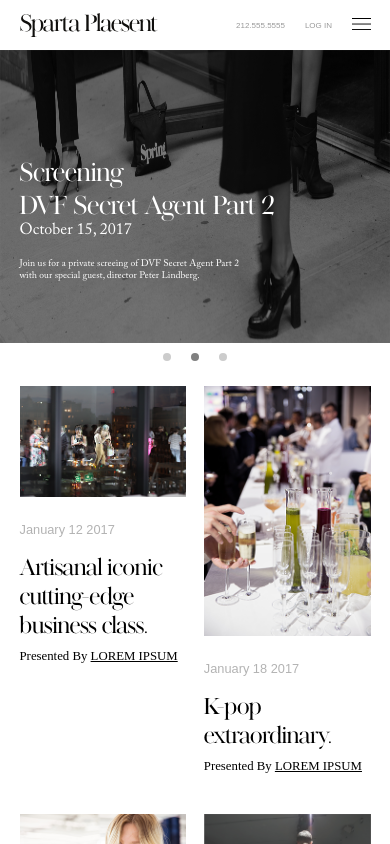
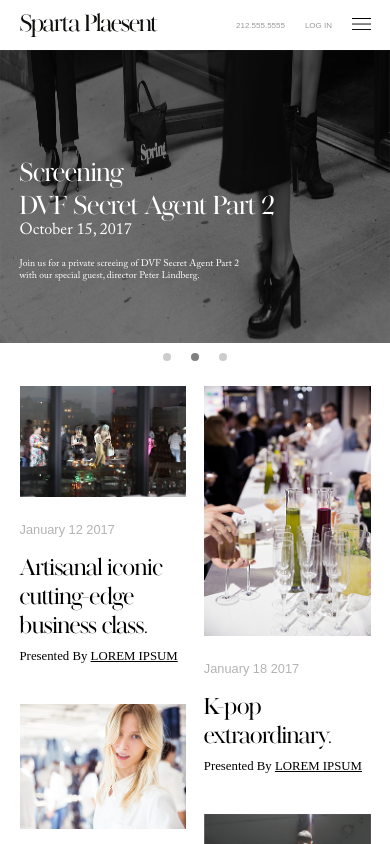
Before and after one commit to RajisteB/iw-sample, a React (Create React App) app: page / in a window 390 px wide. Shown: the top 844 px of the page. Built offline with nearby package versions, Linux system fonts and the light colour scheme.

Commit message:
flexbox masonry grid

```diff
--- a/package.json
+++ b/package.json
@@ -7,7 +7,7 @@
     "npm-run-all": "^4.1.3",
     "react": "^16.3.2",
     "react-dom": "^16.3.2",
-    "react-masonry-component": "^6.2.0",
+    "react-masonry-css": "^1.0.11",
     "react-scripts": "1.1.4"
   },
   "scripts": {
--- a/src/App.css
+++ b/src/App.css
@@ -116,41 +116,56 @@
   border-radius: 50%;
   background-color: gray; }
 
-.main-grid {
+.mobile-grid {
+  width: 90%;
+  margin: 0 auto;
+  max-width: 800px;
+  display: flex;
+  align-items: flex-start;
+  justify-content: space-between; }
+
+.col-grid-container {
   width: 90%;
   margin: 0 auto;
   max-width: 1440px;
-  flex-wrap: wrap;
   display: flex;
-  align-items: space-between;
-  justify-content: space-between; }
+  justify-content: space-between;
+  height: auto; }
 
-.grid-item {
+.grid-col {
+  width: 30%; }
+
+.mobile-col {
+  width: 47.5%;
+  display: flex;
+  flex-direction: column;
+  align-items: space-between; }
+
+.gridItems {
   padding: 15px 0px;
-  flex-basis: auto;
-  width: 47.5%;
+  width: 100%;
   display: flex;
   align-items: flex-start;
   justify-content: flex-start;
   flex-direction: column; }
-  .grid-item img {
+  .gridItems img {
     width: 100%; }
-  .grid-item h4 {
+  .gridItems h4 {
     color: rgba(0, 0, 0, 0.3);
     padding: 25px 0px 15px 0px;
     font-size: 0.8em;
     font-family: 'Arial', sans-serif; }
-  .grid-item h2 {
+  .gridItems h2 {
     font-size: 1.5em;
     font-family: 'Springville', sans-serif; }
-    .grid-item h2:hover {
+    .gridItems h2:hover {
       cursor: pointer;
       text-decoration: underline; }
-  .grid-item h5 {
+  .gridItems h5 {
     padding: 10px 0px;
     font-size: 0.8em;
     font-weight: thin; }
-    .grid-item h5 a {
+    .gridItems h5 a {
       color: black;
       text-decoration: underline; }
 
--- a/src/App.scss
+++ b/src/App.scss
@@ -155,17 +155,32 @@
 // ====================
 // Grid - Container
 // --------------------
-.main-grid {
+.mobile-grid {
+  width: 90%;
+  margin: 0 auto;
+  max-width: 800px;
+  @include flex(space-between, flex-start);
+}
+.col-grid-container {
   width: 90%;
   margin: 0 auto;
   max-width: 1440px;
-  flex-wrap: wrap;
-  @include flex(space-between, space-between);
+  display: flex;
+  justify-content: space-between;
+  height: auto;
 }
-.grid-item {
-  padding: 15px 0px ;
-  flex-basis: auto;
+.grid-col {
+  width: 30%;
+}
+.mobile-col {
   width: 47.5%;
+  display: flex;
+  flex-direction: column;
+  align-items: space-between;
+}
+.gridItems {
+  padding: 15px 0px;
+  width: 100%;
   @include flex(flex-start, flex-start);
   flex-direction: column;
   img {
--- a/src/components/grid.jsx
+++ b/src/components/grid.jsx
@@ -1,12 +1,12 @@
-import React from 'react';
-import GridItem from './gridItem';
-import '../App.css';
 import Layer_01 from '../images/Layer_01.png';
 import Layer_02 from '../images/Layer_02.png';
 import Layer_03 from '../images/Layer_03.png';
 import Layer_04 from '../images/Layer_04.png';
 import Layer_05 from '../images/Layer_05.png';
 import Layer_06 from '../images/Layer_06.png';
+import React from 'react';
+import GridItem from './gridItem';
+import '../App.css';
 
 const data = [
   {
@@ -47,14 +47,69 @@
   }
 ]
 
+let col0 = [],
+    col1 = [],
+    col2 = [],
+    count = 0,
+    mobile_col0 = [],
+    mobile_col1 = [];
+
 const Grid = () => {
-  return (
-    <div className="main-grid">
-      {data.map((d, idx) => {
-        return <GridItem data={d} key={d.id}/>
-      })}
-    </div>
-  )
+  let windowWidth = window.innerWidth;
+  console.log(windowWidth);
+
+  if ( windowWidth > 770 ) {
+
+    data.map(d => {
+      count === 0 ? col0.push(d) :
+      count === 1 ? col1.push(d) :
+      col2.push(d);
+      count >= 2 ? count = 0 : count++;
+    });
+
+    return (
+      <div className="col-grid-container">
+        <div className="grid-col">
+          {col0.map((d, idx) => {
+            return <GridItem data={d} key={d.id} />
+          })}
+        </div>
+        <div className="grid-col">
+          {col1.map((d, idx) => {
+            return <GridItem data={d} key={d.id} />
+          })}
+        </div>
+        <div className="grid-col">
+          {col2.map((d, idx) => {
+            return <GridItem data={d} key={d.id} />
+          })}
+        </div>
+      </div>
+    )
+
+  } else {
+
+    data.map(d => {
+      let id = d.id;
+      id === 0 || id % 2 === 0 ? mobile_col0.push(d) :
+      mobile_col1.push(d);
+    });
+
+    return (
+      <div className="mobile-grid">
+        <div className="mobile-col">
+          {mobile_col0.map((d, idx) => {
+            return <GridItem data={d} key={d.id} />
+          })}
+        </div>
+        <div className="mobile-col">
+          {mobile_col1.map((d, idx) => {
+            return <GridItem data={d} key={d.id} />
+          })}
+        </div>
+      </div>
+    )
+  }
 }
 
 export default Grid;
--- a/src/components/gridItem.jsx
+++ b/src/components/gridItem.jsx
@@ -1,8 +1,9 @@
 import React from 'react';
+import '../App.scss'
 
 const GridItem = (props) => {
   return (
-    <div className="grid-item">
+    <div className="gridItems">
       <img src={props.data.image} alt=""/>
       <h4>{props.data.date}</h4>
       <h2>{props.data.desc}</h2>
--- a/src/index.css
+++ b/src/index.css
@@ -116,41 +116,56 @@
   border-radius: 50%;
   background-color: gray; }
 
-.main-grid {
+.mobile-grid {
+  width: 90%;
+  margin: 0 auto;
+  max-width: 800px;
+  display: flex;
+  align-items: flex-start;
+  justify-content: space-between; }
+
+.col-grid-container {
   width: 90%;
   margin: 0 auto;
   max-width: 1440px;
-  flex-wrap: wrap;
   display: flex;
-  align-items: space-between;
-  justify-content: space-between; }
+  justify-content: space-between;
+  height: auto; }
 
-.grid-item {
+.grid-col {
+  width: 30%; }
+
+.mobile-col {
+  width: 47.5%;
+  display: flex;
+  flex-direction: column;
+  align-items: space-between; }
+
+.gridItems {
   padding: 15px 0px;
-  flex-basis: auto;
-  width: 47.5%;
+  width: 100%;
   display: flex;
   align-items: flex-start;
   justify-content: flex-start;
   flex-direction: column; }
-  .grid-item img {
+  .gridItems img {
     width: 100%; }
-  .grid-item h4 {
+  .gridItems h4 {
     color: rgba(0, 0, 0, 0.3);
     padding: 25px 0px 15px 0px;
     font-size: 0.8em;
     font-family: 'Arial', sans-serif; }
-  .grid-item h2 {
+  .gridItems h2 {
     font-size: 1.5em;
     font-family: 'Springville', sans-serif; }
-    .grid-item h2:hover {
+    .gridItems h2:hover {
       cursor: pointer;
       text-decoration: underline; }
-  .grid-item h5 {
+  .gridItems h5 {
     padding: 10px 0px;
     font-size: 0.8em;
     font-weight: thin; }
-    .grid-item h5 a {
+    .gridItems h5 a {
       color: black;
       text-decoration: underline; }
 
```
Also changed, not shown: 1 other file (tests, documents, lock files or other folders).
